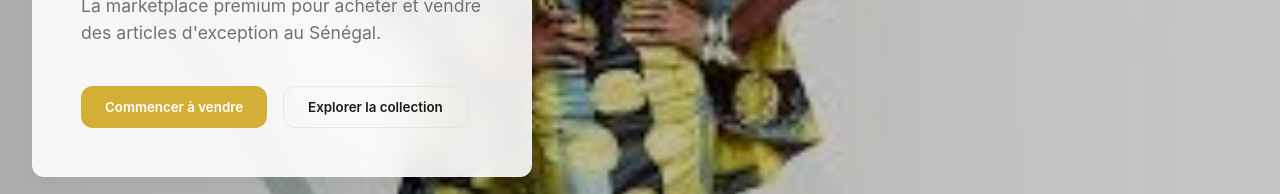
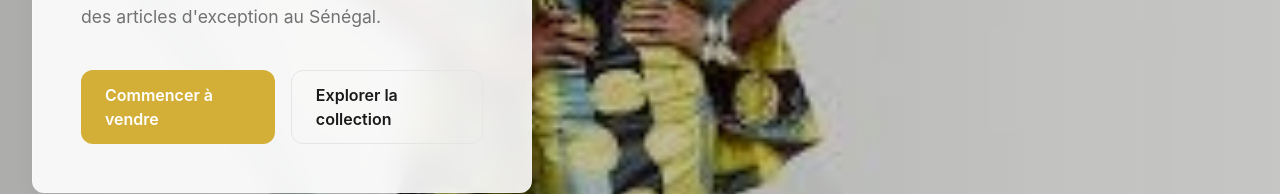
Before and after one commit to mamadouelimanewane/vinted, a Next.js app: page / in a window 1280 px wide. Shown: the part 444-638 px from the top of the page. Built offline with nearby package versions, Linux system fonts and the light colour scheme; no server answers; the database is empty.

Commit message:
UI: Make Hero buttons functional (Sell & Explore)

```diff
--- a/src/app/page.tsx
+++ b/src/app/page.tsx
@@ -49,7 +49,7 @@ export default async function Home({ searchParams }: HomeProps) {
       <Hero />
       <FilterBar categories={categories} />
 
-      <section className={`container ${styles.section}`}>
+      <section id="main-collection" className={`container ${styles.section}`}>
         <div className={styles.sectionHeader}>
           <h2>{search || category ? 'Résultats de recherche' : 'Articles populaires'}</h2>
           <span className={styles.productCount}>{products.length} articles trouvés</span>
--- a/src/components/Hero.tsx
+++ b/src/components/Hero.tsx
@@ -1,5 +1,6 @@
 'use client';
 
+import Link from 'next/link';
 import React from 'react';
 
 const Hero = () => {
@@ -10,8 +11,8 @@ const Hero = () => {
           <h1>Bienvenue sur <span className="text-secondary">Torodo-Avenue</span></h1>
           <p>La marketplace premium pour acheter et vendre des articles d'exception au Sénégal.</p>
           <div className="hero-actions">
-            <button className="btn btn-secondary">Commencer à vendre</button>
-            <button className="btn btn-outline">Explorer la collection</button>
+            <Link href="/sell" className="btn btn-secondary">Commencer à vendre</Link>
+            <Link href="/#main-collection" className="btn btn-outline">Explorer la collection</Link>
           </div>
         </div>
       </div>
```
